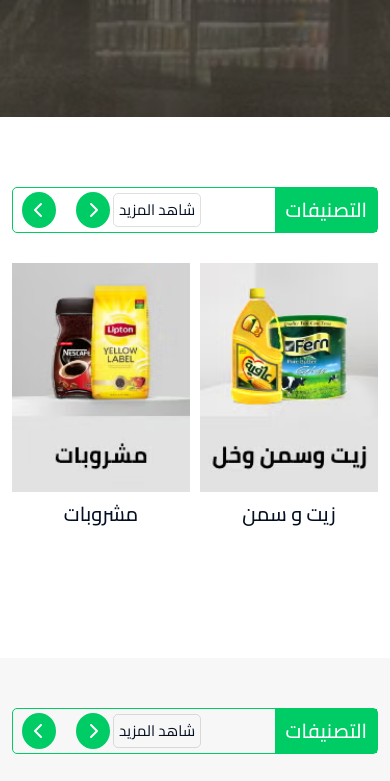
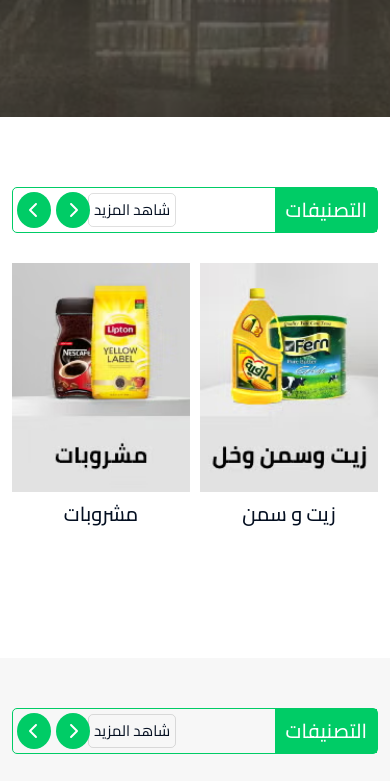
Before and after one commit to Shehapsamer/azraa, a plain HTML site: page index.html in a window 390 px wide. Shown: the part 727-1508 px from the top of the page. Drawn offline with nearby package versions, Linux system fonts and the light colour scheme.

Commit message:
Add files via upload

```diff
--- a/css/main.css
+++ b/css/main.css
@@ -971,6 +971,17 @@ background-color: var(--bgColor);
 .Add_to_Cart_chose_container {
   align-items: flex-end;
 }
+.owl-carousel .owl-nav.disabled .owl-prev,
+.owl-carousel .owl-nav.disabled .owl-next{
+  margin: 0 !important;
+  margin-left: 5px !important;
+
+}
+.top_sections a{
+  margin-left: 75px !important;
+}
+
+
  }
 
 
```
